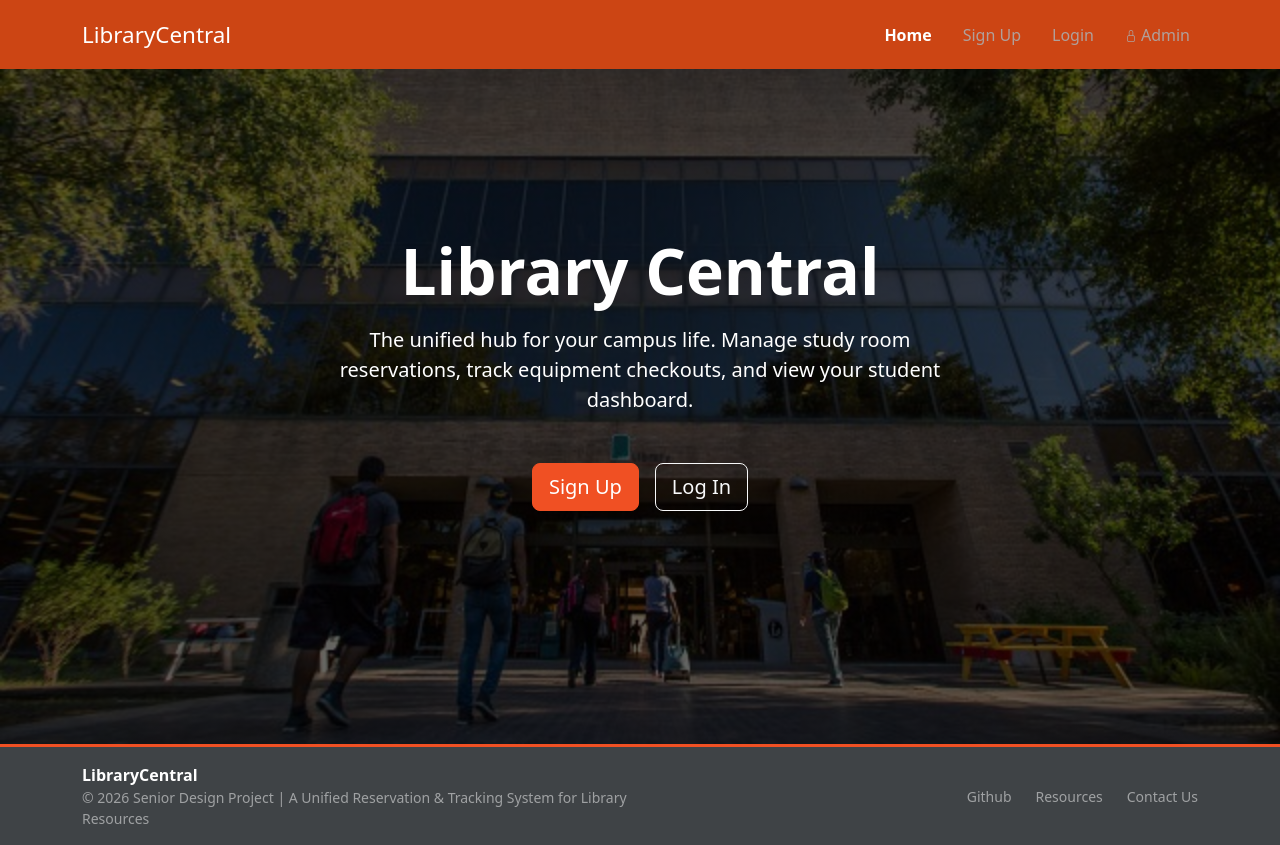
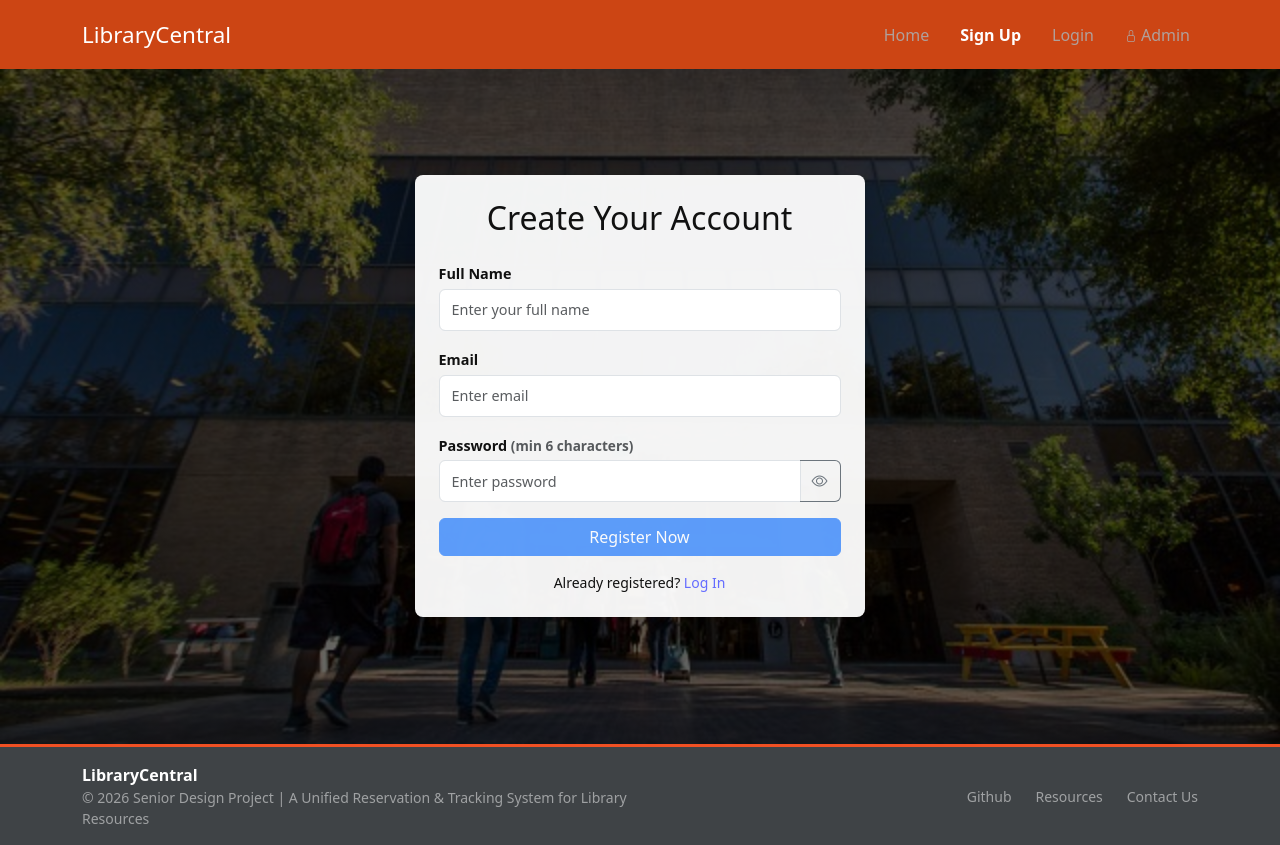
Before and after one commit to valeriamtz01/LibraryCentral, a React app in the folder frontend/: page /#/signup in a window 1280 px wide. Before the commit this address led to /. Built offline with nearby package versions, Linux system fonts and the light colour scheme; no server answers; the HTML template or start-up script is replaced by a standard one.

Commit message:
fixed link, admin and minor issue with homepage buttons

```diff
--- a/frontend/src/App.tsx
+++ b/frontend/src/App.tsx
@@ -1,4 +1,4 @@
-import { BrowserRouter as Router, Routes, Route, useLocation } from "react-router-dom";
+import { HashRouter as Router, Routes, Route, useLocation } from "react-router-dom";
 
 // importing pages
 import Home from "./pages/Home"; // home page
--- a/frontend/src/api.ts
+++ b/frontend/src/api.ts
@@ -22,6 +22,21 @@ function resolveBaseURL(): string {
 
   // Local fallback
   return "http://127.0.0.1:8000/api";
+}
+
+export function resolveBackendOrigin(): string {
+  const baseURL = resolveBaseURL();
+  try {
+    const url = new URL(baseURL);
+    const pathname = url.pathname.replace(/\/+$/, "");
+    if (pathname.endsWith("/api")) {
+      url.pathname = pathname.slice(0, -"/api".length) || "/";
+    }
+    url.pathname = url.pathname.replace(/\/+$/, "");
+    return url.origin + url.pathname;
+  } catch {
+    return String(baseURL).replace(/\/+$/, "").replace(/\/api$/, "");
+  }
 }
 
 export const api = axios.create({
--- a/frontend/src/pages/Home.tsx
+++ b/frontend/src/pages/Home.tsx
@@ -1,10 +1,12 @@
 import { Container, Row, Col, Button } from 'react-bootstrap';
-//import { Link } from 'react-router-dom';
+import { useNavigate } from 'react-router-dom';
 import Header from "../components/Header";
 import Footer from "../components/Footer";
 import './Home.css'; // <--- import styles!
 
 const Home = () => {
+  const navigate = useNavigate();
+
   return (
     <div className="d-flex flex-column min-vh-100">
       <Header />
@@ -19,11 +21,11 @@ const Home = () => {
                   track equipment checkouts, and view your student dashboard.
                 </p>
                 <div className="d-flex gap-3 justify-content-center">
-                  <Button onClick={() => window.location.href = '/signup'} variant="primary" size="lg"
+                  <Button onClick={() => navigate('/signup')} variant="primary" size="lg"
                           style={{backgroundColor: '#f05023', borderColor: '#f05023'}}>
                     Sign Up
                   </Button>
-                  <Button onClick={() => window.location.href = '/login'} variant="outline-light" size="lg">
+                  <Button onClick={() => navigate('/login')} variant="outline-light" size="lg">
                     Log In
                   </Button>
                 </div>
```
